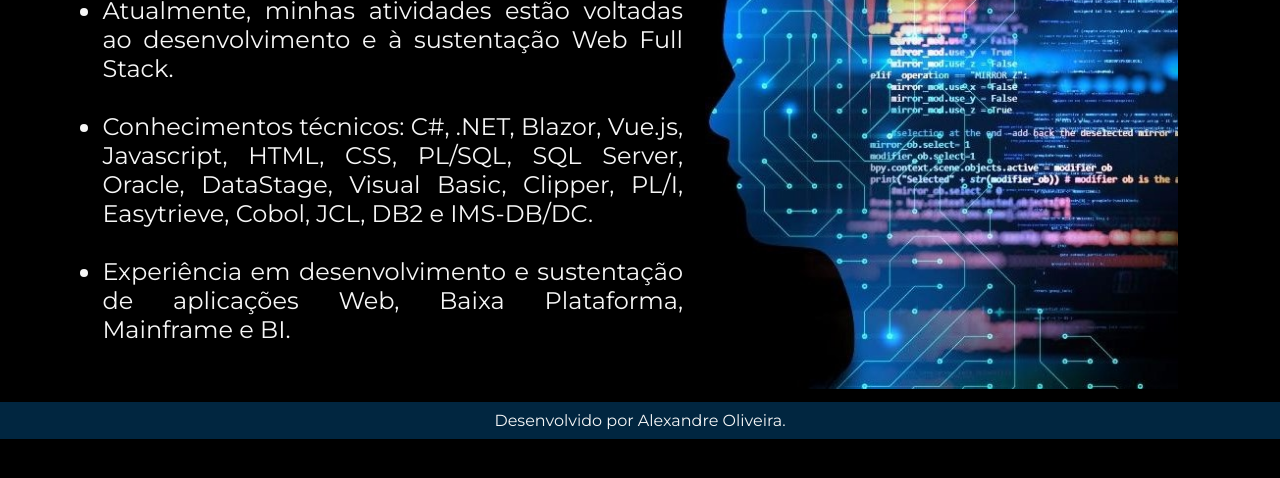
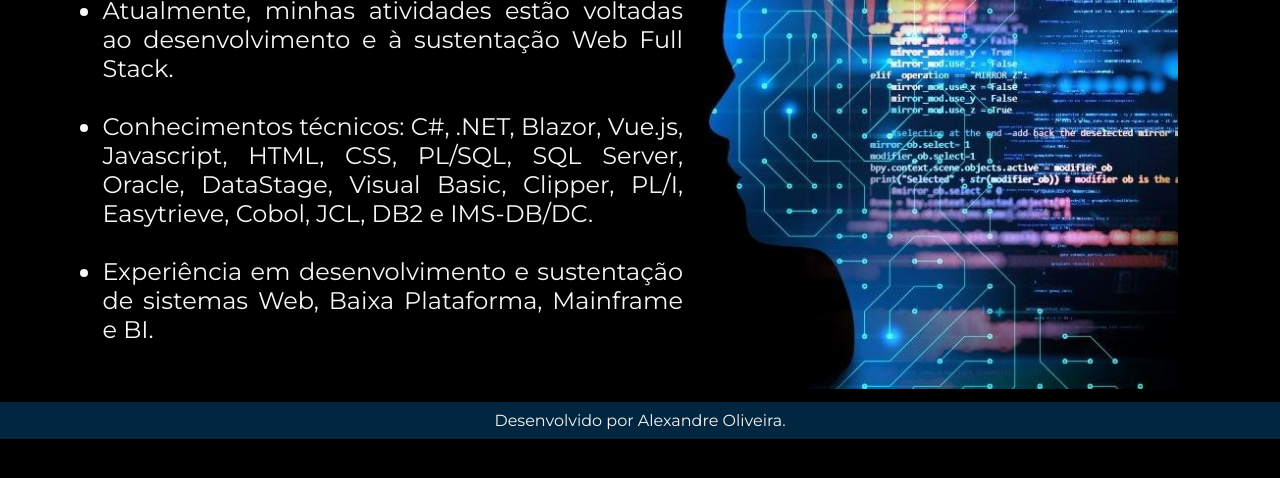
Before and after one commit to alepoliveira/apresentacao, a plain HTML site: page about.html in a window 1280 px wide. Shown: the part 156-634 px from the top of the page. Drawn offline with nearby package versions, Linux system fonts and the light colour scheme.

Commit message:
Substituido a palavra aplicacoes por sistemas

```diff
--- a/about.html
+++ b/about.html
@@ -22,7 +22,7 @@
             <ul class="apresentacao__conteudo__paragrafo">
                 <li>Atualmente, minhas atividades estão voltadas ao desenvolvimento e à sustentação Web Full Stack.</li><br>
                 <li>Conhecimentos técnicos: C#, .NET, Blazor, Vue.js, Javascript, HTML, CSS, PL/SQL, SQL Server, Oracle, DataStage, Visual Basic, Clipper, PL/I, Easytrieve, Cobol, JCL, DB2 e IMS-DB/DC.</li><br>
-                <li>Experiência em desenvolvimento e sustentação de aplicações Web, Baixa Plataforma, Mainframe e BI.</li>
+                <li>Experiência em desenvolvimento e sustentação de sistemas Web, Baixa Plataforma, Mainframe e BI.</li>
             </ul>
         </section>
         <img class="apresentacao__imagem" src="./assets/imagem-dev.jpg" alt="Foto Alexandre programação">
```
